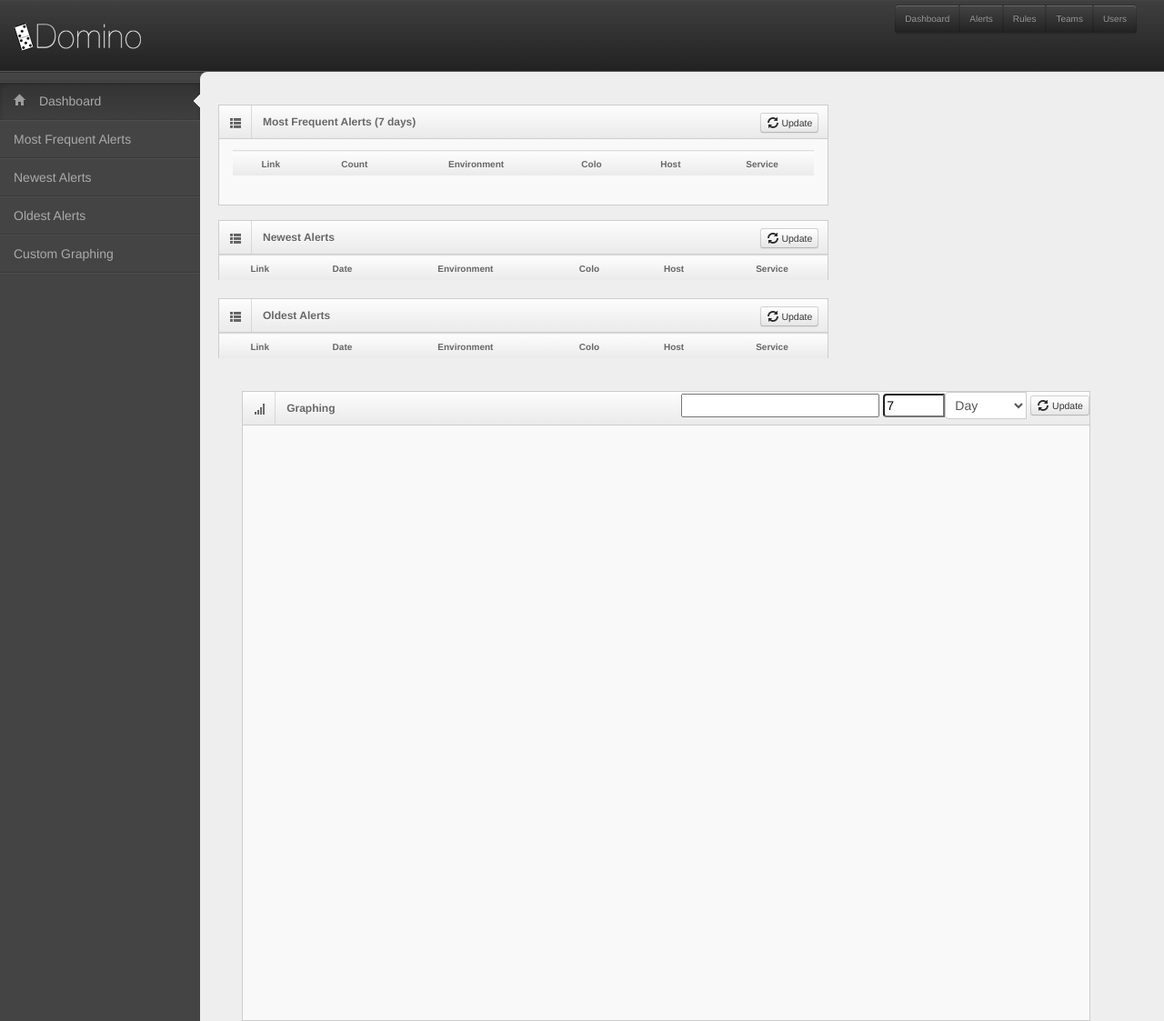
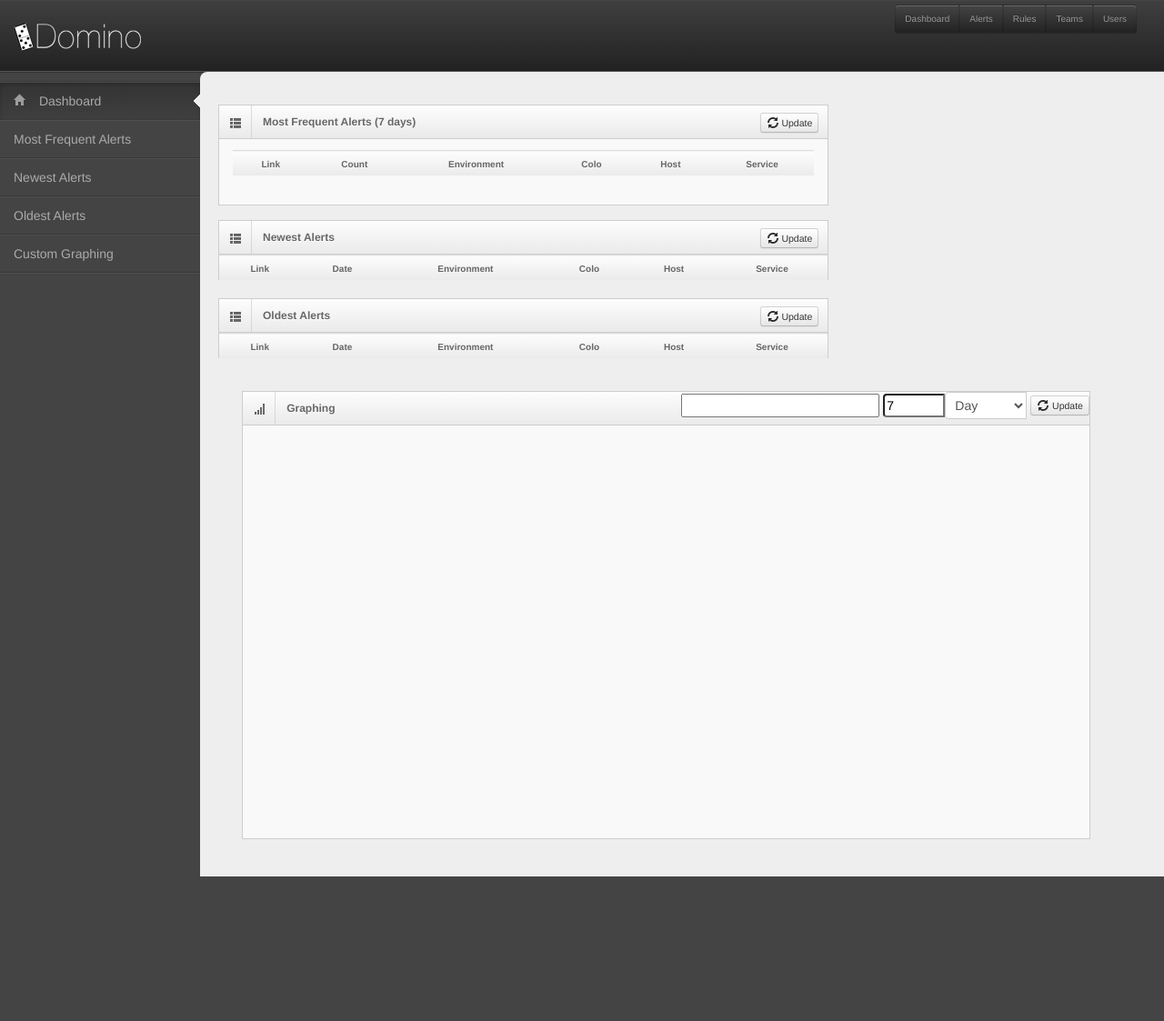
Before and after one commit to marlier/domino, a plain HTML site: page www/templates/index.html in a window 1280 px wide. Shown: the top 1123 px of the page at 91% size. After the commit the page ends 964 px from the top, so only its background shows below. Drawn offline with Linux system fonts and the light colour scheme; no server answers; files whose address does not match are found by name.

Commit message:
minor ui tweaks

```diff
--- a/www/static/js/detail.js
+++ b/www/static/js/detail.js
@@ -190,7 +190,7 @@ function get_detail_history(div) {
             dateString = d.toTimeString();
             row.append("<td class='span3'>"+dateString+"</td>");
             row.append("<td class='span1'>"+a.status+"</td>");
-            row.append("<td>"+a.message+"</td>");
+            row.append("<td>"+a.message.replace(/\\n/g, "<br />")+"</td>");
             $(div).append(row);
         });
         hideLoading();
--- a/www/templates/index.html
+++ b/www/templates/index.html
@@ -99,8 +99,8 @@
                                                 <button type="button" id="updateBtn" class="btn btn-mini"><i class="icon-refresh"></i> Update</a>
                                             </form>
                                         </div>
-                                        <div class="widget-content" style="height:630px;">
-                                            <div id="graph" class="span11" style="height:600px;"></div>
+                                        <div class="widget-content" style="height:430px;">
+                                            <div id="graph" class="span11" style="height:400px;"></div>
                                         </div>
                                     </div>
                                 </div>
```
